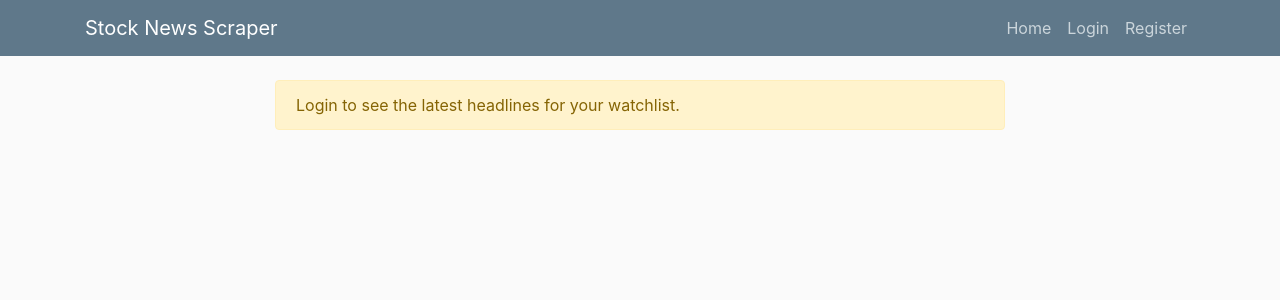
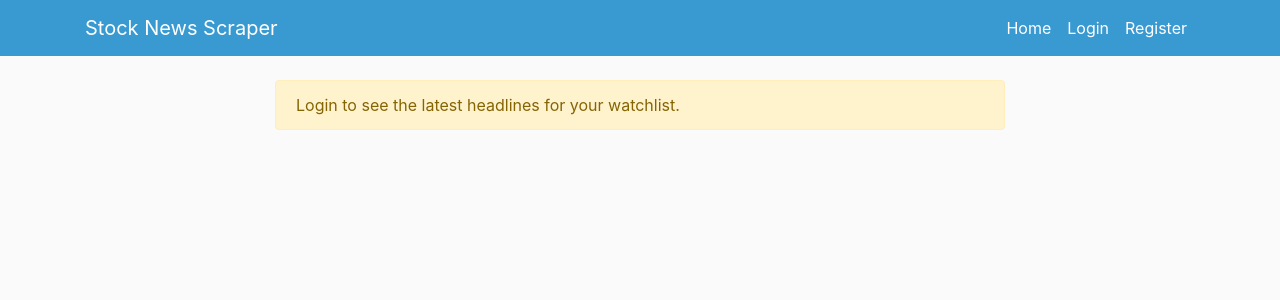
Before and after one commit to evanletz/stocknews-scraper, a Flask app: page / in a window 1280 px wide. Shown: the top 300 px of the page. Run offline with Flask 2, Linux system fonts and the light colour scheme; some libraries are stand-ins or nearby versions.

Commit message:
Change navbar bg & font color

```diff
--- a/scraper/static/main.css
+++ b/scraper/static/main.css
@@ -9,11 +9,11 @@ body {
   }
 
   .bg-steel {
-    background-color: #5f788a;
+    background-color: #3999d1;
   }
 
   .site-header .navbar-nav .nav-link {
-    color: #cbd5db;
+    color: #ffffff;
   }
 
   .site-header .navbar-nav .nav-link:hover {
```
